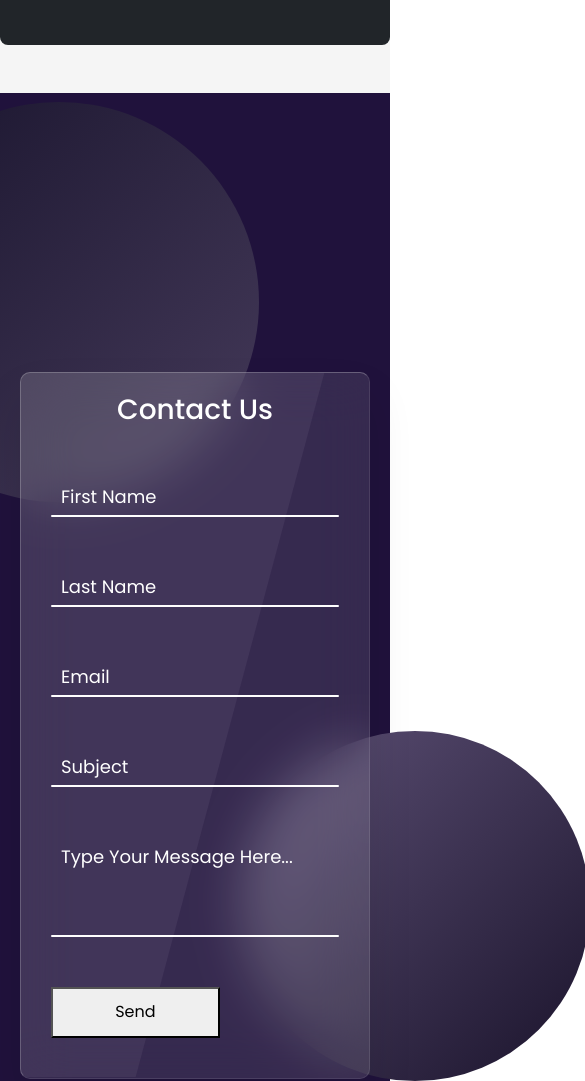
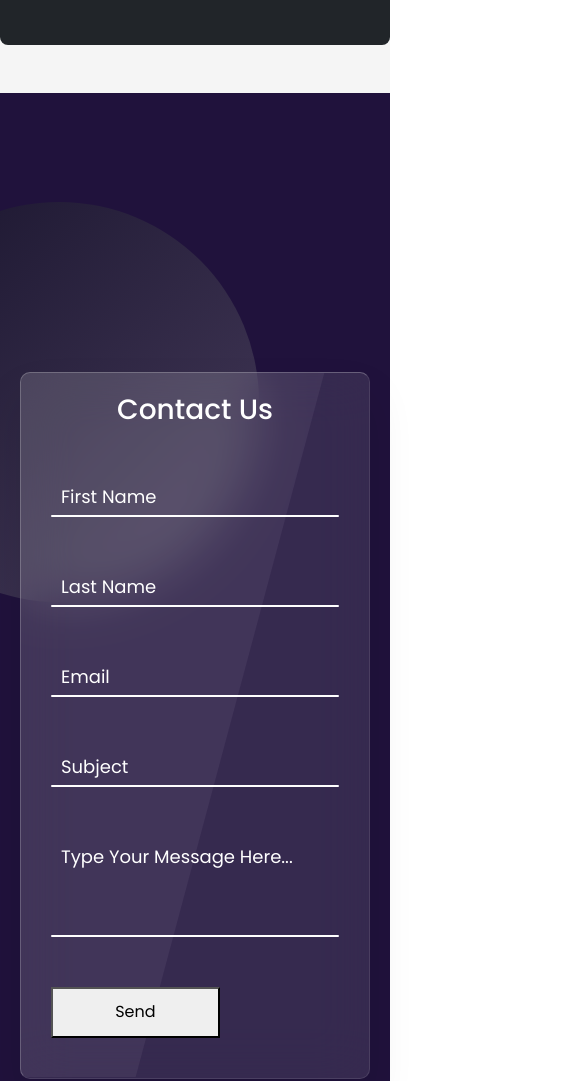
Before and after one commit to MateoGrifsha/ProDrive-Website, a plain HTML site: page ProDrive Website/index.html in a window 390 px wide. Shown: the part 1929-3010 px from the top of the page, 585 px wide, since content can reach past the window. Drawn offline with nearby package versions, Linux system fonts and the light colour scheme; a web font is replaced by a local one.

Commit message:
balls changed

```diff
--- a/ProDrive Website/css/contactUs.css
+++ b/ProDrive Website/css/contactUs.css
@@ -192,11 +192,11 @@ body {
 
 @media screen and (max-width: 768px) {
     #contactUs::before {
-        transform: translate(-200px, -180px);
+        transform: translate(-200px, -80px);
     }
 
     #contactUs::after {
-        transform: translate(220px, 180px);
+        display: none;
     }
 
     .contactUsContainer {
--- a/ProDrive Website/css/root.css
+++ b/ProDrive Website/css/root.css
@@ -9,6 +9,7 @@ body{
     padding: 0;
     margin: 0;
     background-color: var(--white-color);
+    overflow-x: hidden;
 }
 .hidden{
   opacity: 0;
--- a/ProDrive Website/js/downloadButton.js
+++ b/ProDrive Website/js/downloadButton.js
@@ -1,5 +1,6 @@
 var computerButton = document.getElementById("computerButton");
 var mobileButton = document.getElementById("mobileButton");
+var contact = document.getElementById("contactUs");
 
 function isMobile(){
     return /Android|iPhone/i.test(navigator.userAgent);
```
